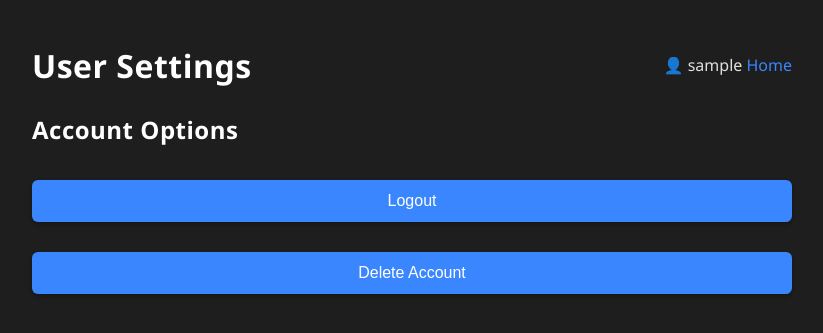
After one commit to SiulRek/MentalMathChallange, a Flask app: page /user-settings in a window 1280 px wide. The commit adds this page. Shown: the top 333 px of the page, without its empty margins (228-1051 px from the left). Run offline with Flask 3, Linux system fonts and the light colour scheme; the visitor is signed in with stand-in values (Sample User, id 1).

Commit message:
Add user settings page for logout and account deletion

```diff
--- a/src/app/routes.py
+++ b/src/app/routes.py
@@ -119,10 +119,24 @@ def register_routes(app):
 
         return render_template("login.html")
 
-    @app.route("/logout")
+    @app.route("/user-settings")
+    @login_required
+    def user_settings():
+        return render_template("user_settings.html")
+
+    @app.route("/logout", methods=["POST"])
+    @login_required
     def logout():
         session.clear()
         flash("You have been logged out.", "info")
+        return redirect(url_for("login"))
+
+    @app.route("/delete-account", methods=["POST"])
+    @login_required
+    def delete_account():
+        app.auth.delete_user(session["user_id"])
+        session.clear()
+        flash("Your account has been deleted.", "info")
         return redirect(url_for("login"))
 
     @app.route("/start", methods=["POST"])
--- a/src/run.py
+++ b/src/run.py
@@ -6,10 +6,12 @@ if os.getenv("RUNNING_LOCALLY", "False") == "true":
 
     import shutil
 
-    instance_path = os.path.join("instance")
-    if os.path.exists(instance_path):
-        print(f"Removing existing instance directory: {instance_path}")
-        shutil.rmtree(instance_path)
+    instance_paths = [os.path.join("src", "instance"), "instance"]
+    for instance_path in instance_paths:
+        if os.path.exists(instance_path):
+            print(f"Removing existing instance directory: {instance_path}")
+            shutil.rmtree(instance_path)
+            break
 
 
 app = create_app()
--- a/src/static/style.css
+++ b/src/static/style.css
@@ -203,6 +203,13 @@ button[type="submit"] {
 
 .container p a {
   font-weight: 500;
+}
+
+/* ──────────────────────────────── */
+/* User Settings                */
+/* ──────────────────────────────── */
+.delete-account-form {
+  margin-top: 20px;
 }
 
 /* ──────────────────────────────── */
--- a/src/templates/index.html
+++ b/src/templates/index.html
@@ -12,8 +12,9 @@
       <h1>Mental Math Challenge</h1>
       <div class="auth-status">
         <span>👤 {{ session.username }}</span>
-        <a href="{{ url_for('logout') }}">Logout</a>
+        <a href="{{ url_for('user_settings') }}">Settings</a>
       </div>
+
       <img src="{{ url_for('static', filename='icon.png') }}" alt="Logo" class="app-logo">
     </div>
 
--- /dev/null
+++ b/src/templates/user_settings.html
@@ -0,0 +1,37 @@
+<!DOCTYPE html>
+<html lang="en">
+<head>
+  <meta charset="UTF-8">
+  <title>User Settings</title>
+  <link rel="stylesheet" href="{{ url_for('static', filename='style.css') }}">
+</head>
+<body>
+  <div class="container">
+    <div class="header-bar">
+      <h1>User Settings</h1>
+      <div class="auth-status">
+        <span>👤 {{ session.username }}</span>
+        <a href="{{ url_for('index') }}">Home</a>
+      </div>
+    </div>
+
+    {% with messages = get_flashed_messages(with_categories=true) %}
+      {% if messages %}
+        {% for category, message in messages %}
+          <div class="flash {{ category }}">{{ message }}</div>
+        {% endfor %}
+      {% endif %}
+    {% endwith %}
+
+    <h2>Account Options</h2>
+
+    <form action="{{ url_for('logout') }}" method="post">
+      <button type="submit">Logout</button>
+    </form>
+
+    <form action="{{ url_for('delete_account') }}" method="post" class="delete-account-form">
+      <button type="submit">Delete Account</button>
+    </form>
+  </div>
+</body>
+</html>
```
Also changed, not shown: src/app/auth_service.py (+9 -0 lines), src/tests/auth_service_test.py (+21 -3 lines).
